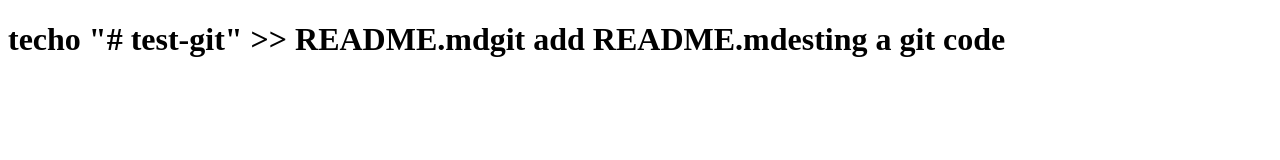
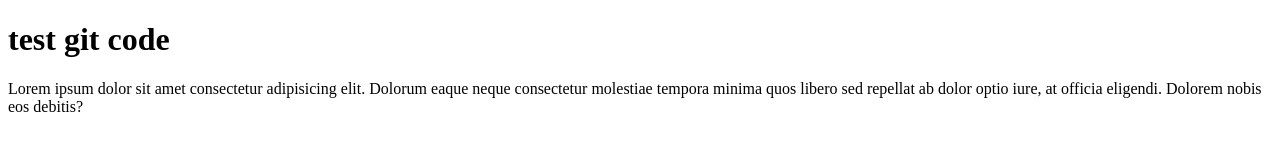
Before and after one commit to Ashraful34/test-git, a plain HTML site: page index.html in a window 1280 px wide. Drawn offline with Linux system fonts and the light colour scheme.

Commit message:
ptag-added

```diff
--- a/index.html
+++ b/index.html
@@ -7,6 +7,10 @@
     <title>Document</title>
 </head>
 <body>
-    <h1>techo "# test-git" >> README.mdgit add README.mdesting a git code </h1>
+    <h1>test git code  </h1>
+    <p>Lorem ipsum dolor sit amet consectetur adipisicing elit.
+        Dolorum eaque neque consectetur molestiae tempora minima
+        quos libero sed repellat ab dolor optio iure, at officia eligendi.
+        Dolorem nobis eos debitis?</p>
 </body>
 </html>
```
